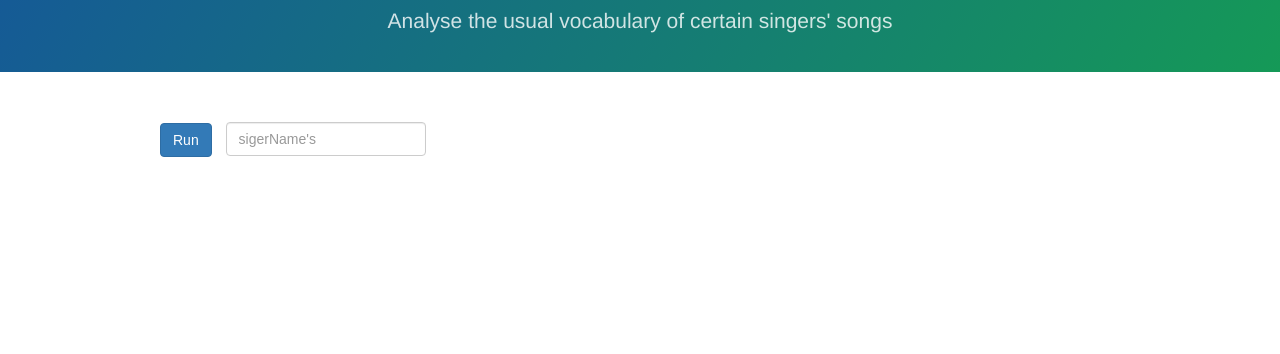
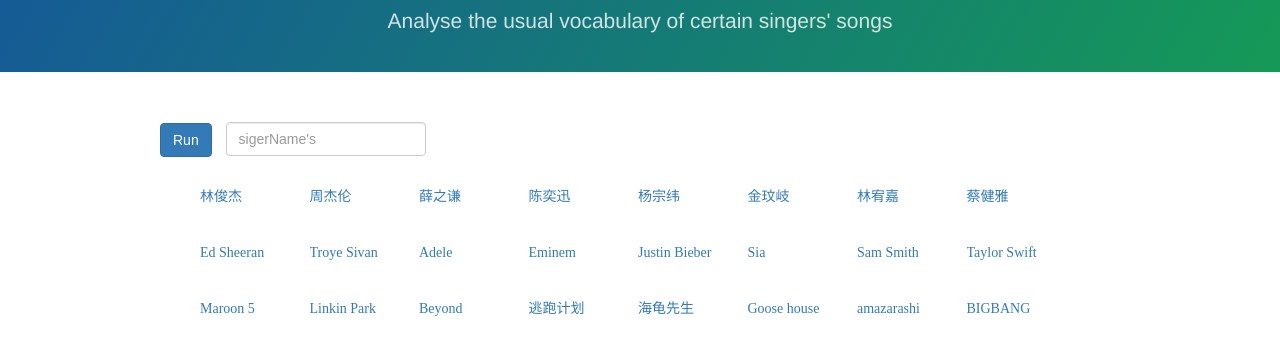
Before and after one commit to DeepDarkFactory/KS-pages, a website built with webpack: page index.html in a window 1280 px wide. Shown: the part 128-482 px from the top of the page. Built offline with nearby package versions, Linux system fonts and the light colour scheme.

Commit message:
首页提供排行榜歌手名字
点击歌手渲染词云

```diff
--- a/index.html
+++ b/index.html
@@ -21,7 +21,48 @@
       <div><button type="button" class="btn btn-primary">Run</button> <input type="text" class="form-control text-input" placeholder="sigerName's"></div>
       <!--<div class="contain-textarea"><textarea class="form-control" rows="3" style='height:305px'></textarea></div>-->
       <div class="svg-contain">
-
+            <div class="middle-singer">
+                  <div class="middle-block">
+                    <a class='singer-name'>林俊杰</a>
+                    <a class='singer-name'>周杰伦</a>
+                    <a class='singer-name'>薛之谦</a>
+                    <a class='singer-name'>陈奕迅</a>
+                    <a class='singer-name'>杨宗纬</a>
+                    <a class='singer-name'>金玟岐</a>
+                    <a class='singer-name'>林宥嘉</a>
+                    <a class='singer-name'>蔡健雅</a>
+                  </div>
+                  <div class="middle-block">
+                    <a class='singer-name'>Ed Sheeran</a>
+                    <a class='singer-name'>Troye Sivan</a>
+                    <a class='singer-name'>Adele</a>
+                    <a class='singer-name'>Eminem</a>
+                    <a class='singer-name'>Justin Bieber</a>
+                    <a class='singer-name'>Sia</a>
+                    <a class='singer-name'>Sam Smith</a>
+                    <a class='singer-name'>Taylor Swift</a>
+                  </div>
+                  <div class="middle-block">
+                    <a class='singer-name'>Maroon 5</a>
+                    <a class='singer-name'>Linkin Park</a>
+                    <a class='singer-name'>Beyond</a>
+                    <a class='singer-name'>逃跑计划</a>
+                    <a class='singer-name'>海龟先生</a>
+                    <a class='singer-name'>Goose house</a>
+                    <a class='singer-name'>amazarashi</a>
+                    <a class='singer-name'>BIGBANG</a>
+                  </div>
+                  <!--<div class="middle-block">
+                    <a class='singer-name'></a>
+                    <a class='singer-name'></a>
+                    <a class='singer-name'></a>
+                    <a class='singer-name'></a>
+                    <a class='singer-name'></a>
+                    <a class='singer-name'></a>
+                    <a class='singer-name'></a>
+                    <a class='singer-name'></a>
+                  </div>-->
+            </div>
       </div>
     </section>
   </div>
--- a/index.js
+++ b/index.js
@@ -13,14 +13,17 @@
 // Send a POST request
 
 document.querySelector(".btn-primary").onclick=function(){
-  request()
+  request(document.querySelector('.text-input').value)
 }
-let request=function () {
+
+document.querySelectorAll(".singer-name").forEach(ele=>ele.onclick=function(){request(ele.innerHTML)})
+
+let request=function (val) {
   axios({
     method: 'get',
     url: 'http://112.74.111.33:3000/163',
     params: {
-      name: document.querySelector('.text-input').value
+      name: val
     }
   }).then(d => reset(d.data))
     .catch(()=>alert("没有此歌手"));
@@ -32,7 +35,7 @@
     document.querySelectorAll('.svg-contain')[0].innerHTML = '';
     cloud().size([950, 550])
       .words(word.slice(0, Math.min(word.length, 250)).map(function (d, i) {
-        return { text: d.key, size: d3.scale["log"]().range([10, 45])(d.value) };
+        return { text: d.key, size: d3.scale["log"]().range([10, 30])(d.value) };
       }))
       .padding(5)
       .rotate(function () { return (~~(Math.random() * 6) - 3) * 30; })
--- a/src/css/index.css
+++ b/src/css/index.css
@@ -1,4 +1,3 @@
-
 .header-background {
     background-color: #159957;
     background-image: linear-gradient(120deg, #155799, #159957);
@@ -37,14 +36,33 @@
     margin-top: 10px
 }
 
-
-    .svg-contain{
+.svg-contain {
     position: relative;
     margin-top: 15px;
 }
 
-    .svg-contain svg{
+
+/*.svg-contain svg{
       position: relative;
       left: 50%;
       margin-left: -300px
+    }*/
+
+.middle-singer{
+      padding: 0 40px;
 }
+
+.middle-block {
+  margin-top: 30px;
+    font-family: 'Microsoft YaHei';
+}
+
+.middle-block a {
+    margin-right: 13px;
+    width: 93px;
+    text-overflow: ellipsis;
+    white-space: nowrap;
+    display: inline-block;
+    overflow: hidden;
+    cursor: pointer;
+}
```
Lines whose indentation alone changed are shown as unchanged.
